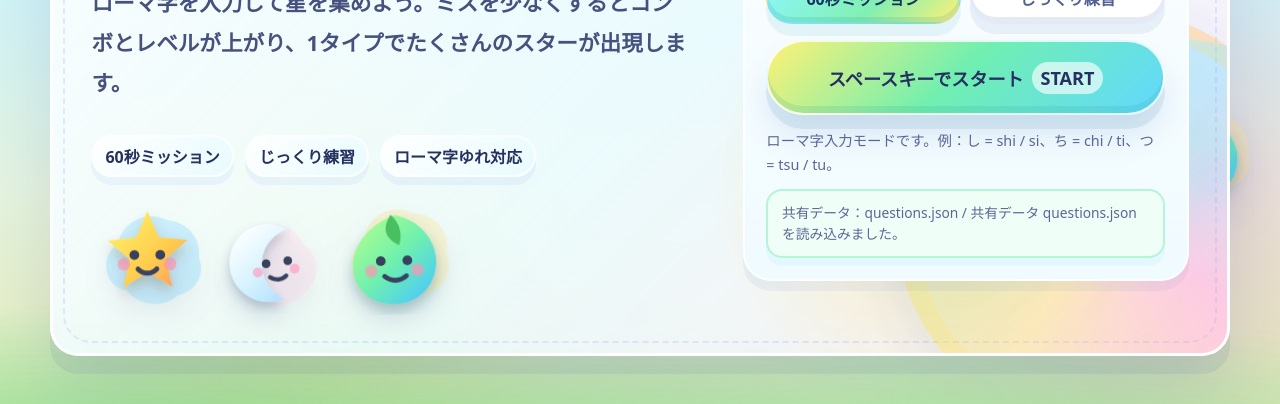
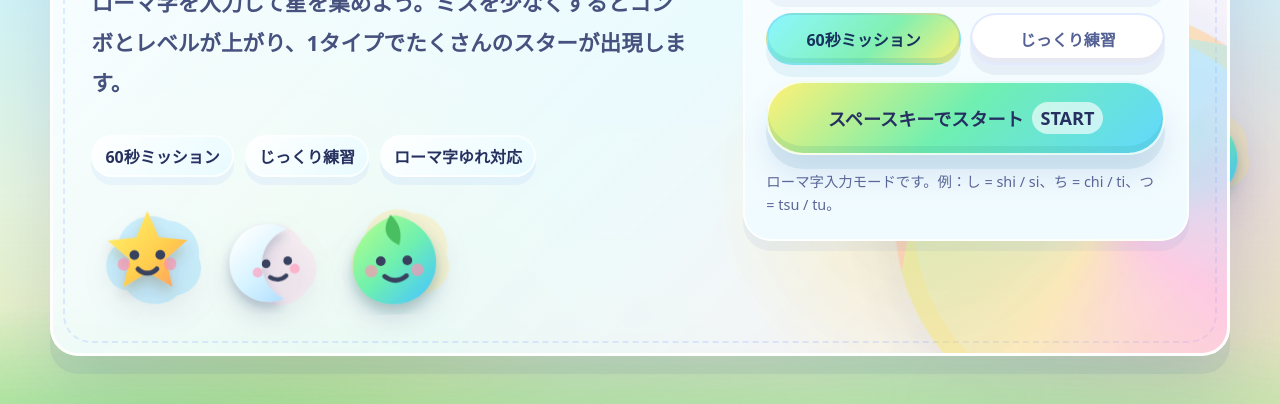
Before and after one commit to sakku0039/typing, a website: page index.html in a window 1280 px wide. Shown: the part 465-869 px from the top of the page. Drawn offline with Linux system fonts and the light colour scheme.

Commit message:
トップページの共有データ説明を削除

```diff
--- a/index.html
+++ b/index.html
@@ -67,7 +67,6 @@
             <strong>START</strong>
           </button>
           <p class="microcopy">ローマ字入力モードです。例：し = shi / si、ち = chi / ti、つ = tsu / tu。</p>
-          <p id="contentSourceStatus" class="source-status" aria-live="polite">出題データを読み込み中...</p>
         </div>
       </div>
     </section>
```
